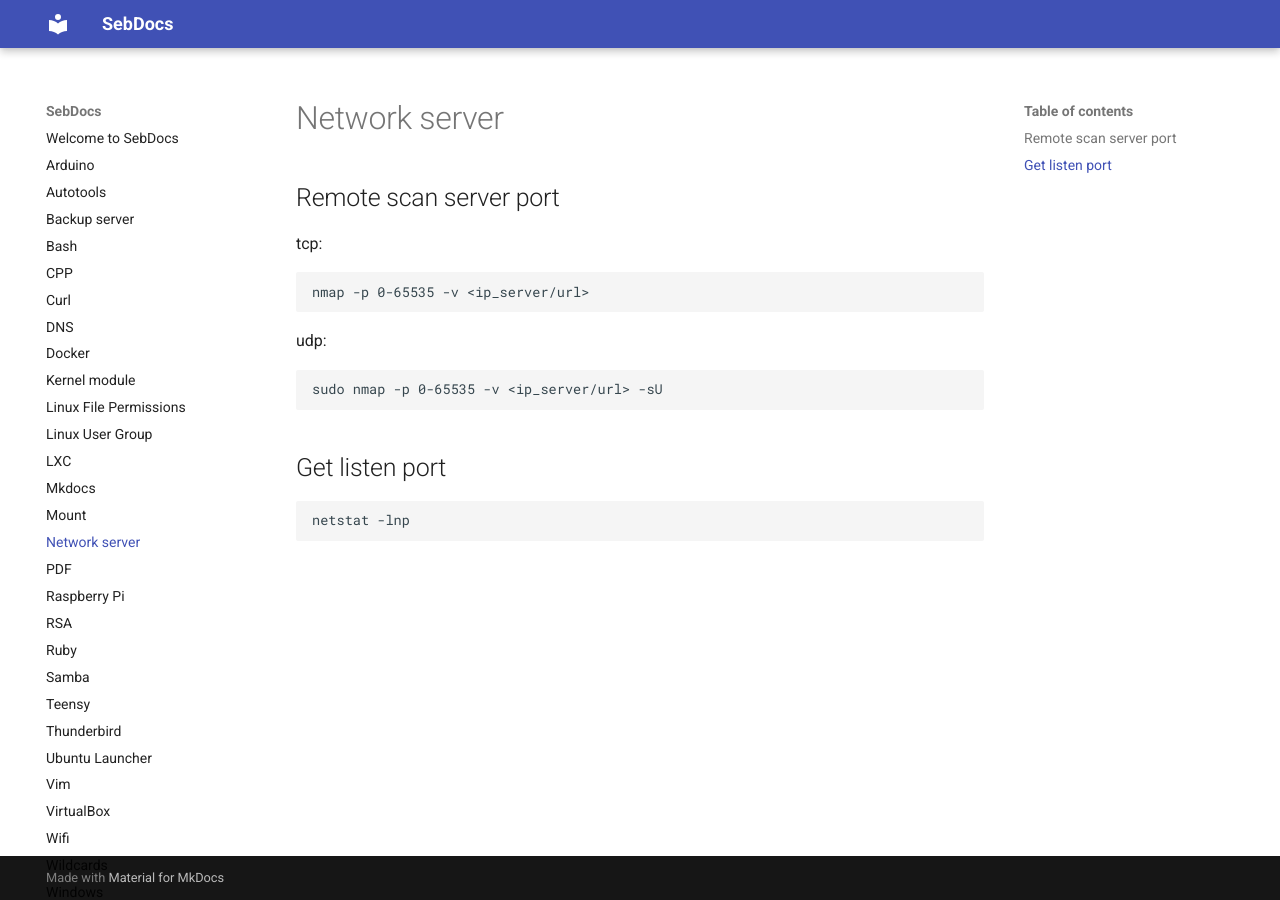
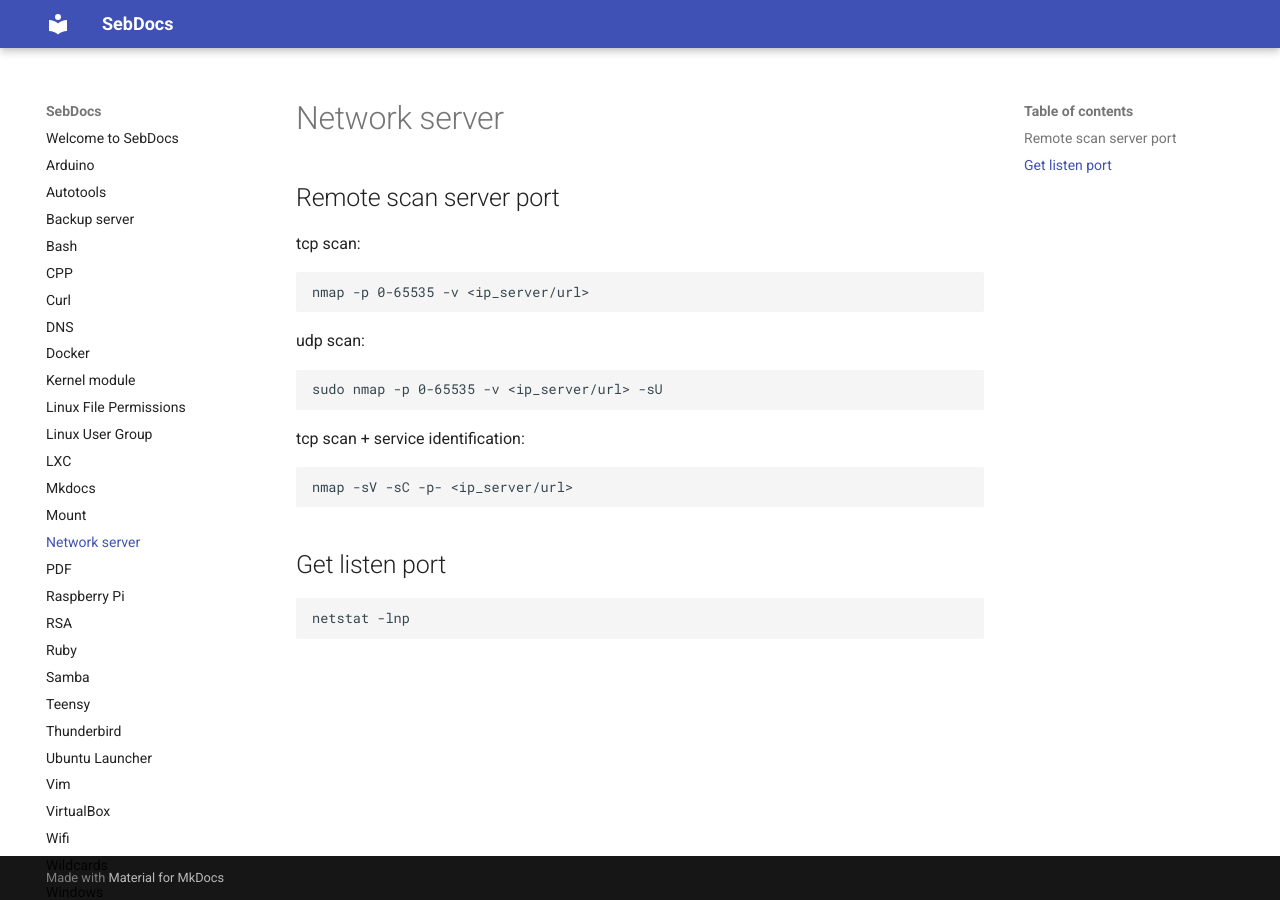
Before and after one commit to sebmalissard/SebDocs, an MkDocs documentation site: the page built from docs/network_server.md, in a window 1280 px wide. Built offline with MkDocs 1.6.1 and Material for MkDocs 9.7.7, drawn with Linux system fonts in a browser that asks for light colours.

Commit message:
Update network nmap

````diff
--- a/docs/network_server.md
+++ b/docs/network_server.md
@@ -2,13 +2,17 @@
 
 ## Remote scan server port
 
-tcp:
+tcp scan:
 ```
 nmap -p 0-65535 -v <ip_server/url>
 ```
-udp:
+udp scan:
 ```
 sudo nmap -p 0-65535 -v <ip_server/url> -sU
+```
+tcp scan + service identification:
+```
+nmap -sV -sC -p- <ip_server/url>
 ```
 
 ## Get listen port
````
